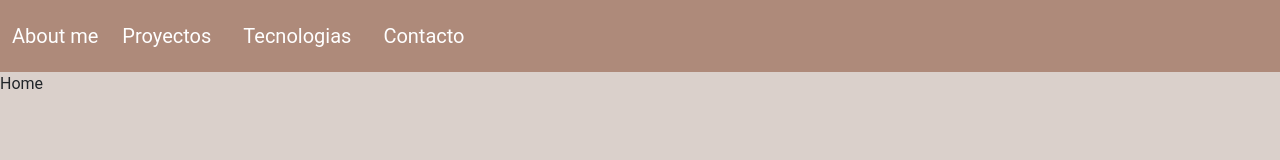
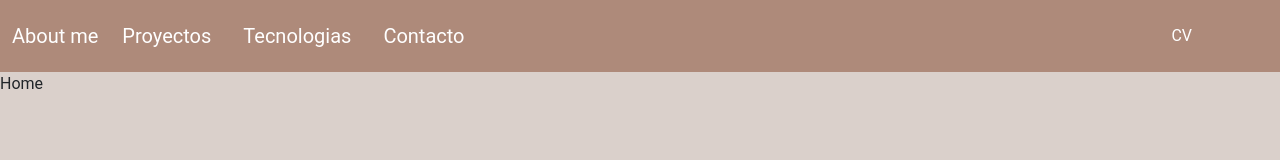
Before and after one commit to xsilvac/Portafolio, a React (Create React App) app: page / in a window 1280 px wide. Shown: the top 160 px of the page. Built offline with nearby package versions, Linux system fonts and the light colour scheme.

Commit message:
Boton para descargar cv en PDF y terminar el Navbar

```diff
--- a/public/index.html
+++ b/public/index.html
@@ -6,11 +6,10 @@
     <meta name="viewport" content="width=device-width, initial-scale=1" />
     <meta name="theme-color" content="#000000" />
     <meta name="description" content="Web site created using create-react-app" />
+
+    <link rel="apple-touch-icon" href="%PUBLIC_URL%/icon.png" />
     <!-- CSS only -->
-    <link href="https://cdn.jsdelivr.net/npm/bootstrap@5.2.0/dist/css/bootstrap.min.css" rel="stylesheet" integrity="sha384-gH2yIJqKdNHPEq0n4Mqa/HGKIhSkIHeL5AyhkYV8i59U5AR6csBvApHHNl/vI1Bx" crossorigin="anonymous">
-    <!-- JavaScript Bundle with Popper -->
-    <script src="https://cdn.jsdelivr.net/npm/bootstrap@5.2.0/dist/js/bootstrap.bundle.min.js" integrity="sha384-A3rJD856KowSb7dwlZdYEkO39Gagi7vIsF0jrRAoQmDKKtQBHUuLZ9AsSv4jD4Xa" crossorigin="anonymous"></script>
-    <link rel="apple-touch-icon" href="%PUBLIC_URL%/icon.png" />
+<link href="https://cdn.jsdelivr.net/npm/bootstrap@5.2.0/dist/css/bootstrap.min.css" rel="stylesheet" integrity="sha384-gH2yIJqKdNHPEq0n4Mqa/HGKIhSkIHeL5AyhkYV8i59U5AR6csBvApHHNl/vI1Bx" crossorigin="anonymous">
     <!--
       manifest.json provides metadata used when your web app is installed on a
       user's mobile device or desktop. See https://developers.google.com/web/fundamentals/web-app-manifest/
@@ -41,4 +40,5 @@
       To create a production bundle, use `npm run build` or `yarn build`.
     -->
   </body>
+  <script src="https://cdn.jsdelivr.net/npm/bootstrap@5.2.0/dist/js/bootstrap.bundle.min.js" integrity="sha384-A3rJD856KowSb7dwlZdYEkO39Gagi7vIsF0jrRAoQmDKKtQBHUuLZ9AsSv4jD4Xa" crossorigin="anonymous"></script>
 </html>
--- a/src/App.css
+++ b/src/App.css
@@ -8,9 +8,19 @@ body{
 }
 #navbar{
   background-color: #AE8A7A;
-  height: 1000%;
+  color:#ffffff
 }
-
+.btnCV{
+  color:#ffffff;
+  text-decoration: none;
+  padding: 28px;
+}
+.btnCV:hover{
+  padding: 28px;
+  background-color: #bdaba3;
+  color:#020202;
+  text-decoration: none;
+}
 /* Tamaño tablet (768-480)*/
 @media all and (min-width: 480px) and (max-width: 768px) {
 
--- a/src/components/NavBar.jsx
+++ b/src/components/NavBar.jsx
@@ -1,5 +1,6 @@
 import React from 'react';
-import {NavLink}  from 'react-router-dom';
+import {NavLink, Link}  from 'react-router-dom';
+
 
 const NavBar = () => {
   return (
@@ -7,11 +8,11 @@ const NavBar = () => {
       <nav id="navbar" className="navbar navbar-expand-lg navbar-dark">
         <div className="container-fluid">
         <NavLink className="navbar-brand" to="/">About me</NavLink>
-                <button className="navbar-toggler" type="button" data-bs-toggle="collapse" data-bs-target="/navbarNav" aria-controls="navbarNav" aria-expanded="false" aria-label="Toggle navigation">
+          <button className="navbar-toggler" type="button" data-bs-toggle="collapse" data-bs-target="#navbarSupportedContent" aria-controls="navbarSupportedContent" aria-expanded="false" aria-label="Toggle navigation">
             <span className="navbar-toggler-icon"></span>
           </button>
-                <div className="collapse navbar-collapse" id="navbarNav">
-                <ul className="navbar-nav">
+          <div className="collapse navbar-collapse" id="navbarSupportedContent">
+            <ul className="navbar-nav me-auto mb-2 mb-lg-0">
               <li className="navbar-brand">
                 <NavLink className="nav-link active"  aria-current="page" to="/">Proyectos</NavLink>
               </li>
@@ -22,6 +23,9 @@ const NavBar = () => {
                 <NavLink className="nav-link" to="/">Contacto</NavLink>
               </li>
             </ul>
+            <div className="me-5">
+              <NavLink className="btnCV" to="./XimenaSilvaCV.pdf" download target="_blank">CV</NavLink>
+            </div>
           </div>
         </div>
       </nav>
```
Also changed, not shown: 1 other file (tests, documents, lock files or other folders). Lines whose indentation alone changed are shown as unchanged.
